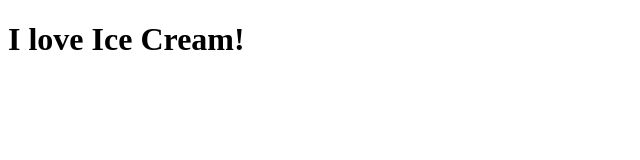
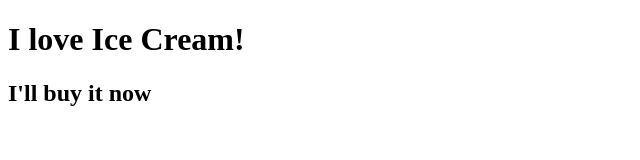
Before and after one commit to AAbrar-code/ice-cream, a plain HTML site: page index.html in a window 1280 px wide. Shown: the whole page, without its empty margins (0-640 px from the left). Drawn offline with Linux system fonts and the light colour scheme.

Commit message:
second commit

```diff
--- a/index.html
+++ b/index.html
@@ -7,6 +7,6 @@
 </head>
 <body>
     <h1>I love Ice Cream!</h1>
-
+    <h2>I'll buy it now</h2>
 </body>
 </html>
```
